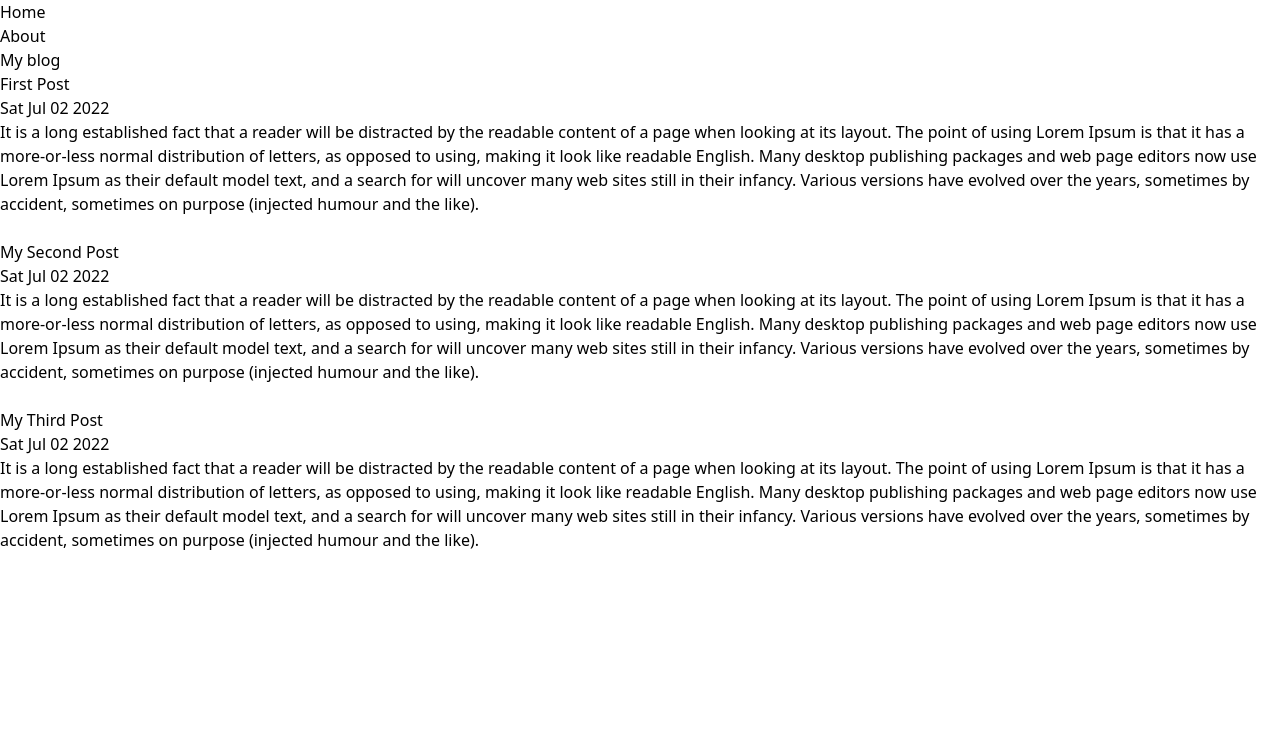
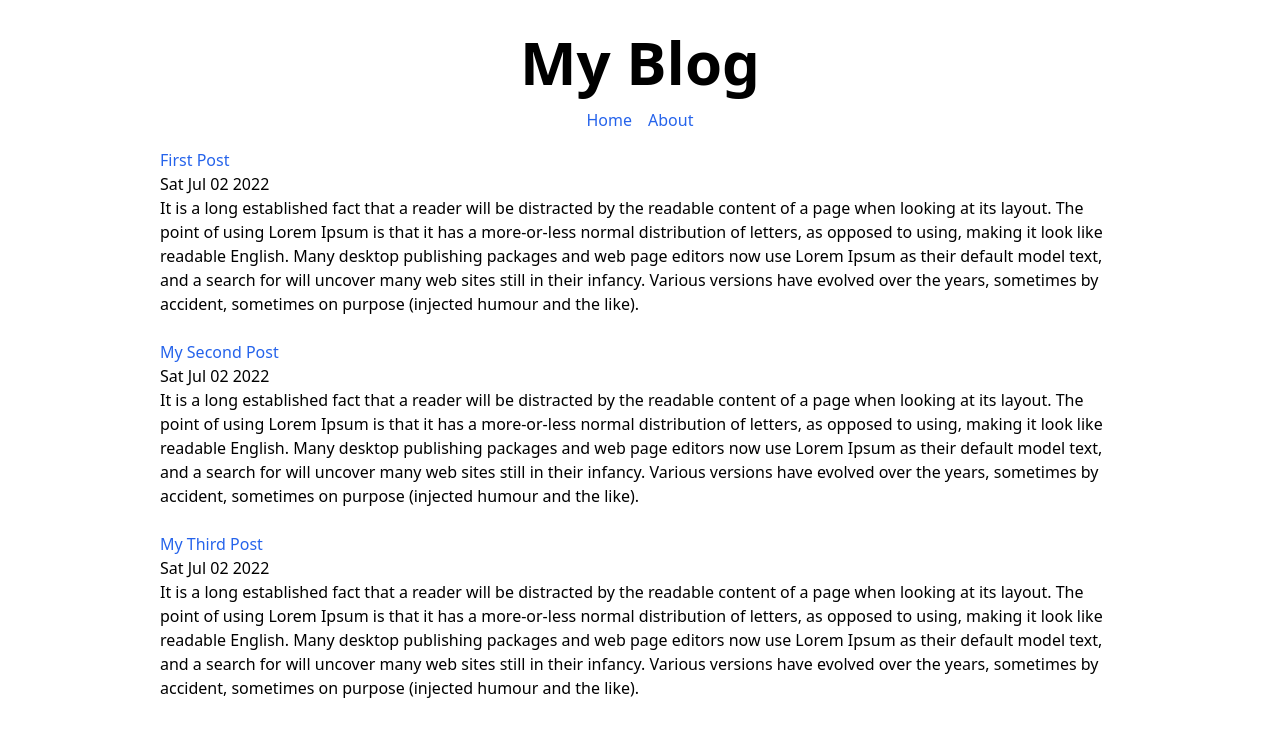
Before and after one commit to WooodHead/my-blog-1, a Next.js app: page / in a window 1280 px wide. Shown: the top 736 px of the page. Built offline with nearby package versions, Linux system fonts and the light colour scheme.

Commit message:
feat: make home layout

```diff
--- a/pages/_app.tsx
+++ b/pages/_app.tsx
@@ -4,14 +4,16 @@ import type { AppProps } from 'next/app'
 
 function MyApp({ Component, pageProps }: AppProps) {
   return (
-    <div>
-      <nav>
-        <ul>
-          <li><Link href="/"><a>Home</a></Link></li>
-          <li><Link href="/about"><a>About</a></Link></li>
-        </ul>
-      </nav>
-
+    <div className="mx-auto my-8 w-9/12" >
+      <header>
+        <h1 className="text-6xl font-bold text-center">My Blog</h1>
+        <nav className="my-4">
+          <ul className="flex flex-row space-x-4 justify-center">
+            <li><Link href="/"><a className="text-blue-600 hover:text-blue-500">Home</a></Link></li>
+            <li><Link href="/about"><a>About</a></Link></li>
+          </ul>
+        </nav>
+      </header>
       <Component {...pageProps} />
     </div>
   )
--- a/pages/index.tsx
+++ b/pages/index.tsx
@@ -11,11 +11,7 @@ const Home: NextPage = () => {
         <meta name="description" content="Generated by create next app" />
         <link rel="icon" href="/favicon.ico" />
       </Head>
-
       <main>
-        <h1>
-          My blog
-        </h1>
       </main>
       <div>
         {blogPosts.map(post => (
--- a/styles/globals.css
+++ b/styles/globals.css
@@ -1,3 +1,8 @@
 @tailwind base;
 @tailwind components;
 @tailwind utilities;
+@layer base {
+	a {
+		@apply text-blue-600 hover:text-blue-500;
+	}
+}
```
